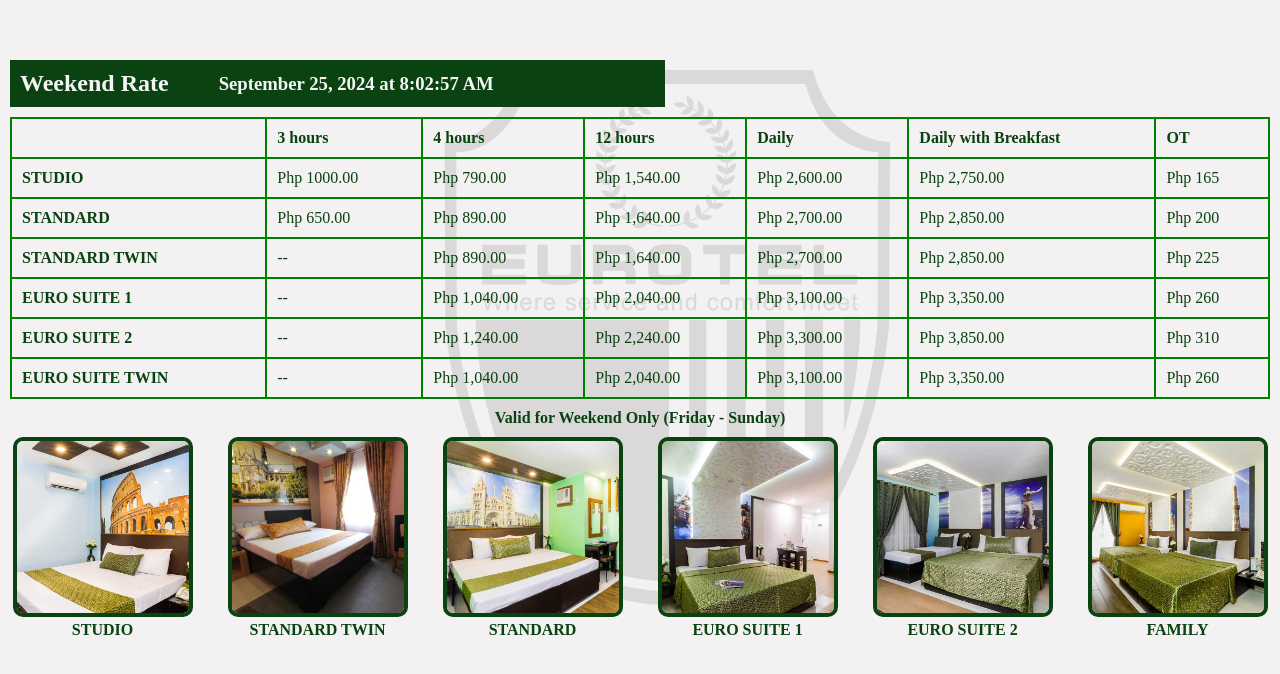
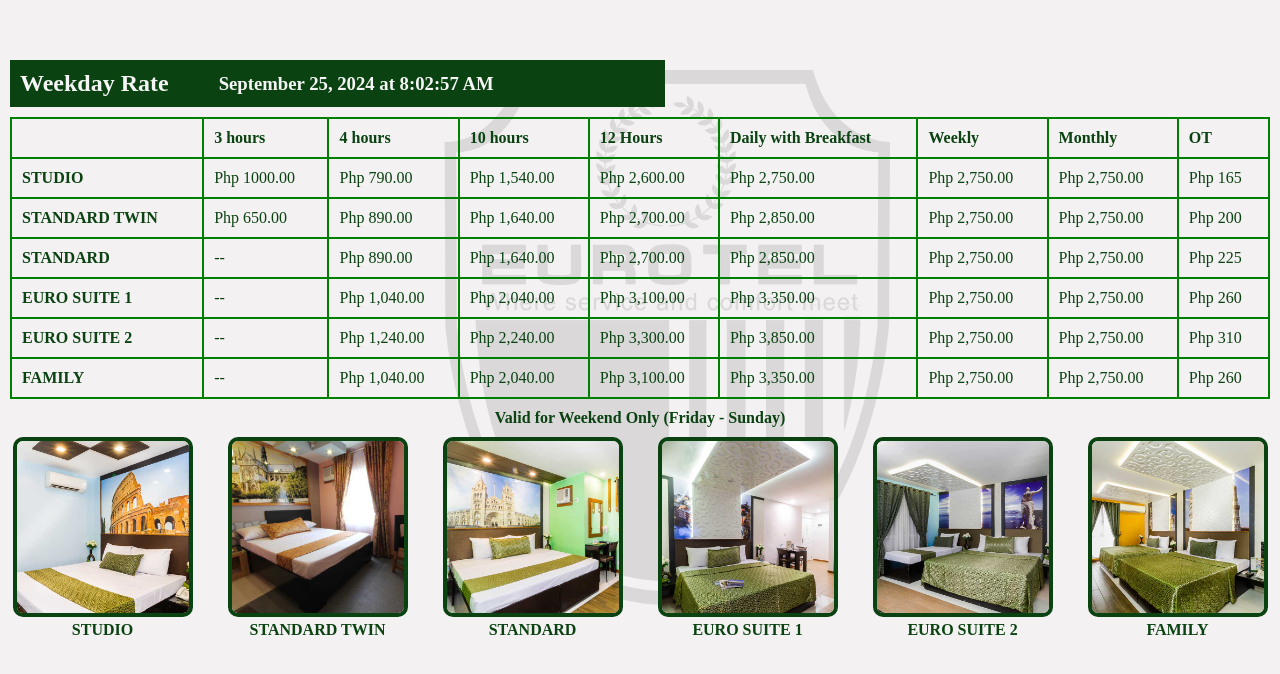
Before and after one commit to sanchezalyssa/vivaldi, a plain HTML site: page index.html in a window 1280 px wide. Drawn offline with Linux system fonts and the light colour scheme.

Commit message:
f commit

```diff
--- a/index.html
+++ b/index.html
@@ -7,9 +7,9 @@
     <link rel="stylesheet" href="style.css" />
   </head>
   <body>
-    <img class="watermark" src="rooms/img-watermark.png" alt="">
+    <img class="watermark" src="rooms/img-watermark.png" alt="" />
     <div class="top">
-      <h2 class="title">Weekend Rate</h2>
+      <h2 class="title">Weekday Rate</h2>
       <!-- Display date -->
       <h3 id="date"></h3>
     </div>
@@ -18,9 +18,11 @@
         <th></th>
         <th class="title-text">3 hours</th>
         <th class="title-text">4 hours</th>
-        <th class="title-text">12 hours</th>
-        <th class="title-text">Daily</th>
+        <th class="title-text">10 hours</th>
+        <th class="title-text">12 Hours</th>
         <th class="title-text">Daily with Breakfast</th>
+        <th class="title-text">Weekly</th>
+        <th class="title-text">Monthly</th>
         <th class="title-text">OT</th>
       </tr>
       <tr>
@@ -30,24 +32,30 @@
         <td>Php 1,540.00</td>
         <td>Php 2,600.00</td>
         <td>Php 2,750.00</td>
+        <td>Php 2,750.00</td>
+        <td>Php 2,750.00</td>
         <td>Php 165</td>
       </tr>
       <tr>
-        <td class="title-text">STANDARD</td>
+        <td class="title-text">STANDARD TWIN</td>
         <td>Php 650.00</td>
         <td>Php 890.00</td>
         <td>Php 1,640.00</td>
         <td>Php 2,700.00</td>
         <td>Php 2,850.00</td>
+        <td>Php 2,750.00</td>
+        <td>Php 2,750.00</td>
         <td>Php 200</td>
       </tr>
       <tr>
-        <td class="title-text">STANDARD TWIN</td>
+        <td class="title-text">STANDARD</td>
         <td>--</td>
         <td>Php 890.00</td>
         <td>Php 1,640.00</td>
         <td>Php 2,700.00</td>
         <td>Php 2,850.00</td>
+        <td>Php 2,750.00</td>
+        <td>Php 2,750.00</td>
         <td>Php 225</td>
       </tr>
       <tr>
@@ -57,50 +65,57 @@
         <td>Php 2,040.00</td>
         <td>Php 3,100.00</td>
         <td>Php 3,350.00</td>
+        <td>Php 2,750.00</td>
+        <td>Php 2,750.00</td>
         <td>Php 260</td>
       </tr>
+      <tr>
         <td class="title-text">EURO SUITE 2</td>
         <td>--</td>
         <td>Php 1,240.00</td>
         <td>Php 2,240.00</td>
         <td>Php 3,300.00</td>
         <td>Php 3,850.00</td>
+        <td>Php 2,750.00</td>
+        <td>Php 2,750.00</td>
         <td>Php 310</td>
       </tr>
-      </tr>
-        <td class="title-text">EURO SUITE TWIN</td>
+      <tr>
+        <td class="title-text">FAMILY</td>
         <td>--</td>
         <td>Php 1,040.00</td>
         <td>Php 2,040.00</td>
         <td>Php 3,100.00</td>
         <td>Php 3,350.00</td>
+        <td>Php 2,750.00</td>
+        <td>Php 2,750.00</td>
         <td>Php 260</td>
       </tr>
     </table>
     <h4 class="valid">Valid for Weekend Only (Friday - Sunday)</h4>
     <div class="rooms-container">
       <div class="room-box">
-            <img class="room-type" src="rooms/studio.jpg" alt="">
+        <img class="room-type" src="rooms/studio.jpg" alt="" />
         <h4>STUDIO</h4>
       </div>
       <div class="room-box">
-            <img class="room-type" src="rooms/standard-twin.jpg" alt="">
+        <img class="room-type" src="rooms/standard-twin.jpg" alt="" />
         <h4>STANDARD TWIN</h4>
       </div>
       <div class="room-box">
-            <img class="room-type" src="rooms/standard.jpg" alt="">
+        <img class="room-type" src="rooms/standard.jpg" alt="" />
         <h4>STANDARD</h4>
       </div>
       <div class="room-box">
-            <img class="room-type" src="rooms/euro-suite-1.jpg" alt="">
+        <img class="room-type" src="rooms/euro-suite-1.jpg" alt="" />
         <h4>EURO SUITE 1</h4>
       </div>
       <div class="room-box">
-            <img class="room-type" src="rooms/euro-suite-2.jpg" alt="">
+        <img class="room-type" src="rooms/euro-suite-2.jpg" alt="" />
         <h4>EURO SUITE 2</h4>
       </div>
       <div class="room-box">
-            <img class="room-type" src="rooms/family.jpg" alt="">
+        <img class="room-type" src="rooms/family.jpg" alt="" />
         <h4>FAMILY</h4>
       </div>
     </div>
```
Lines whose indentation alone changed are shown as unchanged.
